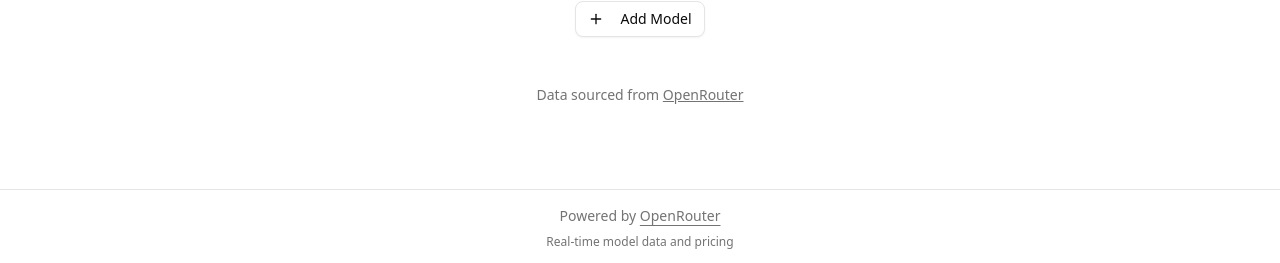
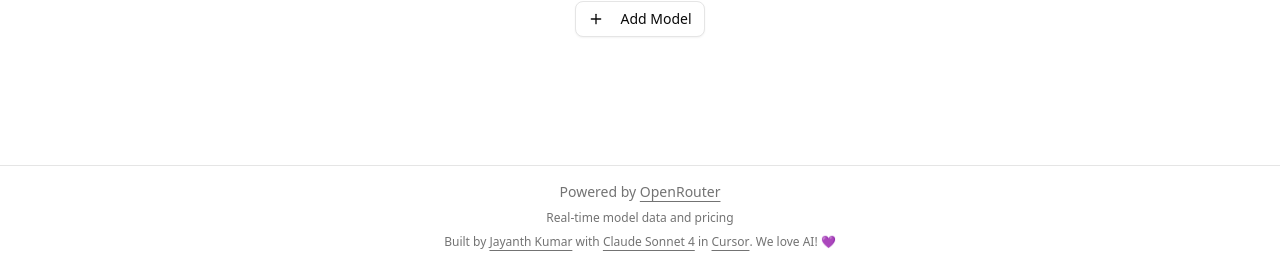
Before and after one commit to jayanthkumarak/TokenTickr, a Next.js app: page / in a window 1280 px wide. Shown: the part 534-797 px from the top of the page. Built offline with nearby package versions, Linux system fonts and the light colour scheme; no server answers.

Commit message:
Update footer with hyperlinks to personal website, Claude Sonnet 4, and Cursor

```diff
--- a/src/components/comparison-layout.tsx
+++ b/src/components/comparison-layout.tsx
@@ -191,21 +191,6 @@ export function ComparisonLayout({ className }: ComparisonLayoutProps) {
       <div className="mt-12">
         <PriceComparisonSection models={activeModels} />
       </div>
-
-      {/* Footer Info */}
-      <div className="mt-12 text-center text-sm text-muted-foreground">
-        <p>
-          Data sourced from{" "}
-          <a
-            href="https://openrouter.ai"
-            target="_blank"
-            rel="noopener noreferrer"
-            className="underline hover:text-foreground"
-          >
-            OpenRouter
-          </a>
-        </p>
-      </div>
     </div>
   );
 }
--- a/src/components/footer.tsx
+++ b/src/components/footer.tsx
@@ -17,6 +17,9 @@ export function Footer() {
           <p className="text-xs">
             Real-time model data and pricing
           </p>
+          <p className="text-xs">
+            Built by <a href="http://jayanthkumar.com/" target="_blank" rel="noopener noreferrer" className="font-medium underline underline-offset-4 hover:no-underline">Jayanth Kumar</a> with <a href="https://www.anthropic.com/claude/sonnet" target="_blank" rel="noopener noreferrer" className="font-medium underline underline-offset-4 hover:no-underline">Claude Sonnet 4</a> in <a href="https://cursor.com/en" target="_blank" rel="noopener noreferrer" className="font-medium underline underline-offset-4 hover:no-underline">Cursor</a>. We love AI! 💜
+          </p>
         </div>
       </div>
     </footer>
```
